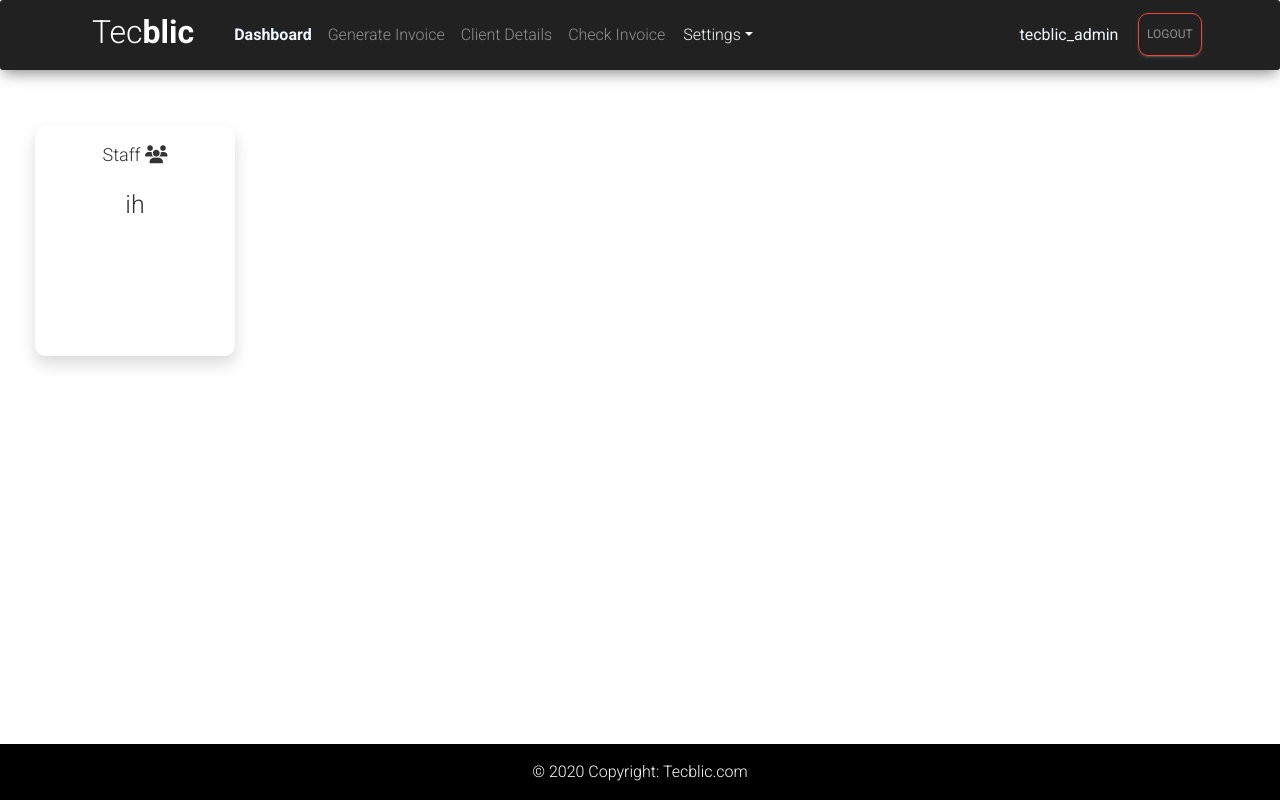
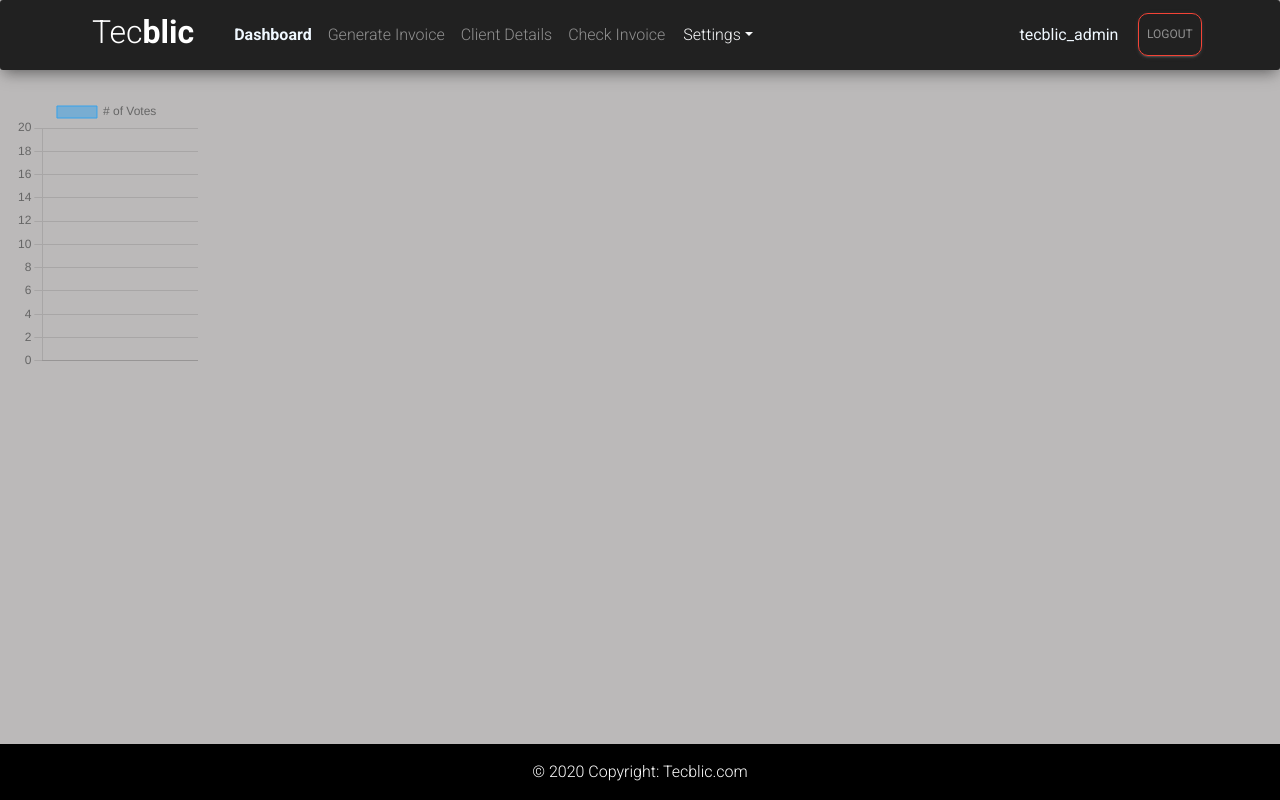
Before and after one commit to priyank-tecblic/tecblic-invoice-portal, a Django app: page /home in a window 1280 px wide. Run offline with Django 3.2, Linux system fonts and the light colour scheme; a user stored in the database is signed in; data comes from the database, SQL or seed files in the repository; some libraries are stand-ins or nearby versions.

Commit message:
today added new

```diff
--- a/tecblicapp/forms.py
+++ b/tecblicapp/forms.py
@@ -51,7 +51,7 @@
     class Meta:
 
         model=Invoice
-        #fields=['invoice_no','invoice_date']
+        # fields=['invoice_no','invoice_date']
         exclude=('cgst','sgst','igst','slug','uniqueId','gross_amount')
         widgets={
             'invoice_no':forms.TextInput(attrs= {'class':'form-control','id':'invoiceid','placeholder':'Invoice No','readonly':True}),
--- a/tecblicapp/models.py
+++ b/tecblicapp/models.py
@@ -10,6 +10,7 @@
     kindAttn=models.CharField(max_length=40,null=True,blank=True)
     placeofSupply=models.CharField(max_length=40,null=True,blank=True)
     activeClient = models.BooleanField(("Active Client"),default=True)
+
     def __str__(self):
         return self.clientName
 
--- a/tecblicapp/templates/tecblicapp/home_page.html
+++ b/tecblicapp/templates/tecblicapp/home_page.html
@@ -20,6 +20,8 @@
 
     <link href="/static/assets/css/material-dashboard.css?v=2.1.2" rel="stylesheet" />
     <link href="/static/assets/css/material-dashboard-rtl.css?v=2.1.2" rel="stylesheet" />
+
+    <script src="https://cdnjs.cloudflare.com/ajax/libs/Chart.js/4.2.1/chart.min.js" integrity="sha512-v3ygConQmvH0QehvQa6gSvTE2VdBZ6wkLOlmK7Mcy2mZ0ZF9saNbbk19QeaoTHdWIEiTlWmrwAL4hS8ElnGFbA==" crossorigin="anonymous" referrerpolicy="no-referrer"></script>
 
         <title>home-page</title>
         <style>
@@ -230,22 +232,71 @@
 </style>
     </head>
 
-    <body style="overflow: hidden;background-color: white; background-repeat: no-repeat;">
+    <body style="overflow: hidden;background-color: rgb(187 185 185); background-repeat: no-repeat;">
     {% include 'tecblicapp/navbar.html' %}
 
-    <div class="card-body">
+    {% comment %} <div class="card-body">
         <div class="row">
-            <div class="col-md-4">
+            <div class="col-md-3">
                 <a class="text-decoration-none text-dark">
                     <div class="card my-card shadow text-center p-3">
-                        <h4>Staff <i class="fas fa-users"></i></h4>
-                        <h3>ih</h3>
+                        <h4><b> Invoice Downloaded </b><i class="fas fa-users"></i></h4>
+                        <h3>
+                            {{invoice.invoice_no}}
+                        </h3>
                     </div>
-
-
                 </a>
             </div>
+            <div class="col-md-3">
+                <a class="text-decoration-none text-dark">
+                    <div class="card my-card shadow text-center p-3">
+                        <h4><b> Active Clients </b><i class="fas fa-users"></i></h4>
+                        <h3>
+                            {{active_count}}
+                        </h3>
+                    </div>
+                </a>
+            </div>
+            <div class="col-md-3">
+                <a class="text-decoration-none text-dark">
+                    <div class="card my-card shadow text-center p-3">
+                        <h4><b> Bank accounts</b> <i class="fas fa-users"></i></h4>
+                        <h3>
+                          {{bank_count}}
+                        </h3>
+                    </div>
+                </a>
         </div>
+    </div> {% endcomment %}
+    <div class="col-md-2">
+        <div>
+            <canvas id="myChart" width="200" height="300"></canvas>
+          </div>
+
+          <script src="https://cdn.jsdelivr.net/npm/chart.js"></script>
+
+          <script>
+            const ctx = document.getElementById('myChart').getContext('2d');
+            var myChart=
+            new Chart(ctx, {
+              type: 'bar',
+              data: {
+                labels: [],
+                datasets: [{
+                  label: '# of Votes',
+                  data: [12, 19, 3, 5, 2, 3],
+                  borderWidth: 1
+                }]
+              },
+              options: {
+                scales: {
+                  y: {
+                    beginAtZero: true
+                  }
+                }
+              }
+            });
+          </script>
     </div>
 
     <script src="https://code.jquery.com/jquery-3.3.1.slim.min.js" integrity="sha384-q8i/X+965DzO0rT7abK41JStQIAqVgRVzpbzo5smXKp4YfRvH+8abtTE1Pi6jizo" crossorigin="anonymous"></script>
@@ -258,7 +309,7 @@
 
         </body>
         <footer class="bg-dark text-center text-white">
-    <div class="text-center p-3" style="background-color:black; position:absolute;bottom:0px;width:100%;height:-19px;">
+    <div class="text-center p-3" style="background-color:black; position:absolute;bottom:0px;width:100%;height:-19px;right: 0">
     © 2020 Copyright:
     <a class="text-white" href="https://tecblic.com/">Tecblic.com</a>
     </div>
--- a/tecblicapp/views.py
+++ b/tecblicapp/views.py
@@ -20,6 +20,7 @@
 from django.core.paginator import Paginator
 from django.conf import settings
 import csv
+import  pandas as pd
 
 # Create your views here.
 SOURCE_DIR=r"/home/tecblic/Downloads"
@@ -97,9 +98,10 @@
 #home Page
 @login_required(login_url='login')
 def homePage(request):
-    invoice = Invoice.objects.all()
-    # append_to_csv()
-    return render(request,'tecblicapp/home_page.html',)
+    invoice = Invoice.objects.last()
+    active_count = clientDetail.objects.filter(activeClient = True).count()
+    bank_count = BankDetails.objects.filter().count()
+    return render(request,'tecblicapp/home_page.html',{"invoice":invoice,"active_count":active_count,"bank_count":bank_count})
 
 #Client Form
 @login_required(login_url='login')
@@ -180,7 +182,7 @@
 #      return None
 
 # def move():
-#     while True:
+#     while True:F
 #         for fname in os.listdir(SOURCE_DIR):
 #             if fname.lower().endswith('.pdf'):
 #                     shutil.move(os.path.join(SOURCE_DIR, fname), DEST_DIR)
@@ -188,6 +190,7 @@
 # Generate Invoice
 @login_required(login_url='login')
 def generate_invoice(request):
+
 
     if request.method == 'POST':
         form = invoiceForm(request.POST)
@@ -738,10 +741,12 @@
     if request.GET.get('radio') == 'true':
         print("im in true",client)
         client.activeClient = True
+
     else:
         print("im in false")
         client.activeClient = False
     client.save()
+
     page=request.GET.get('page')
     return redirect(f"/add?page={page}")
 
```
Also changed, not shown: tecblicapp/templates/tecblicapp/invoice.html (+21 -5 lines).
